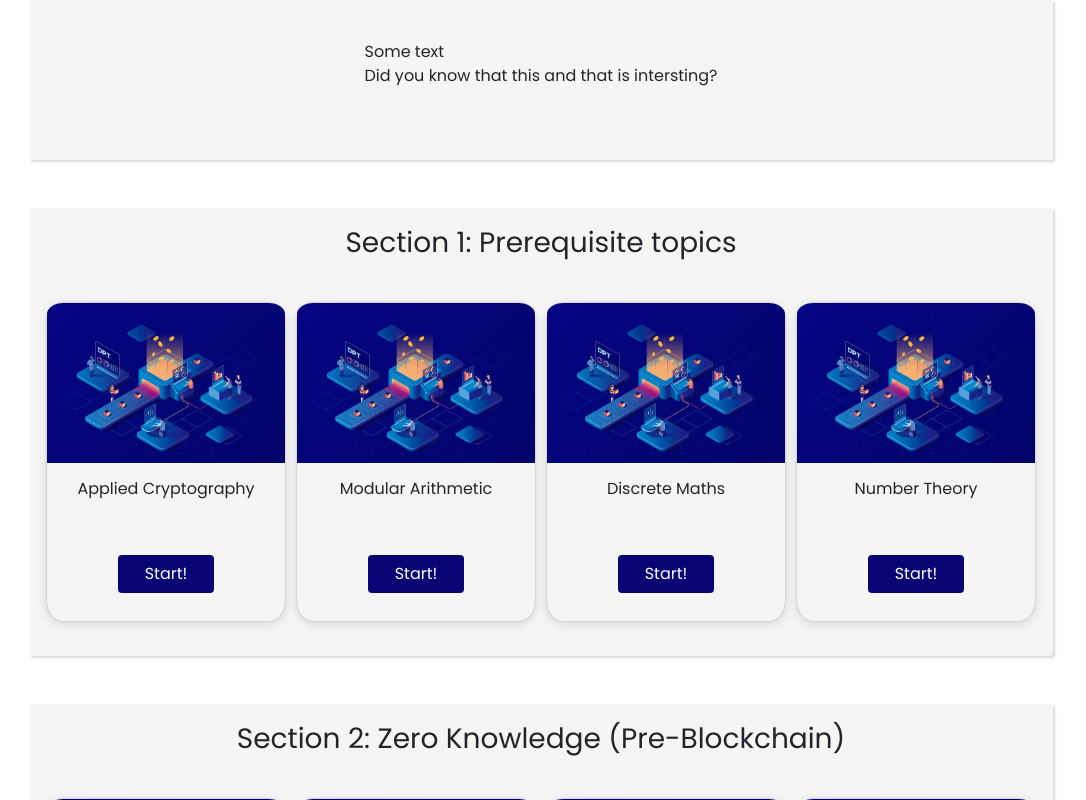
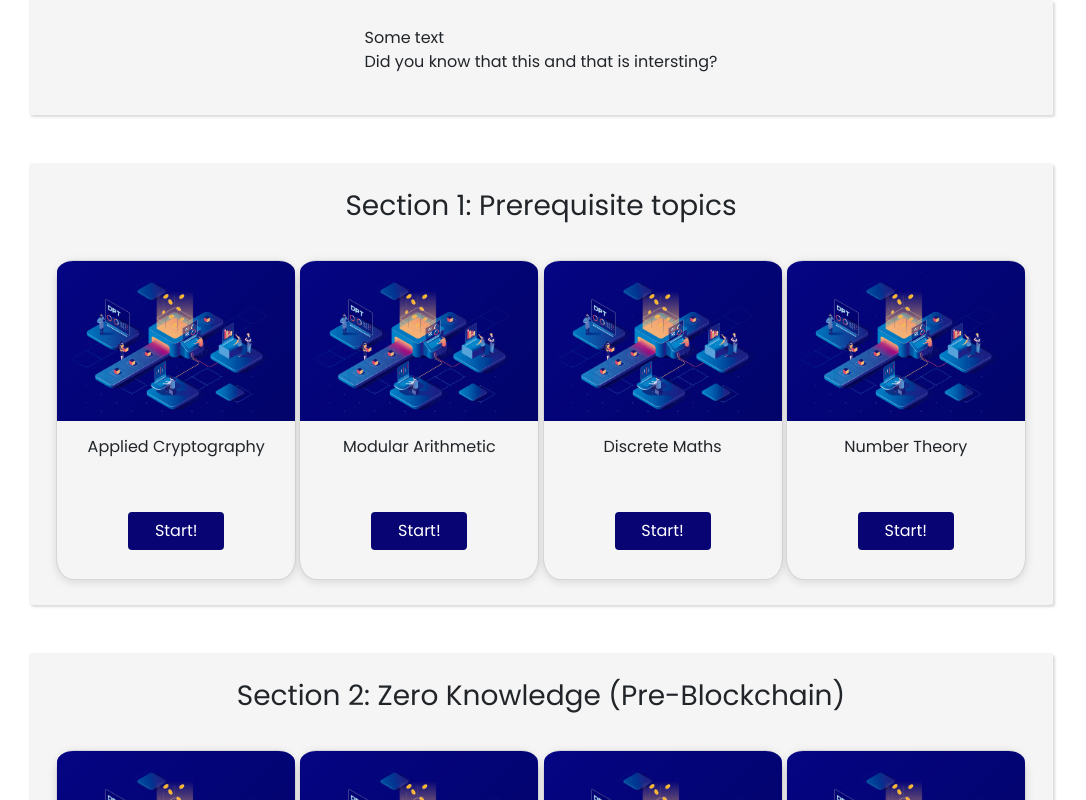
Before and after one commit to zepedrotrigo/zklands, a React (Create React App) app: page / in a window 1280 px wide. Shown: the top 800 px of the page, without its empty margins (99-1185 px from the left). Built offline with nearby package versions, Linux system fonts and the light colour scheme.

Commit message:
refactored container code to auto adjust to fit text

```diff
--- a/src/App.css
+++ b/src/App.css
@@ -5,7 +5,7 @@
 }
 
 .container {
-	height: 28rem;
+	height: 100%;
 	width: 80%;
 	background-color: whitesmoke;
 	text-align: left;
@@ -19,13 +19,11 @@
 	margin-bottom: 3rem;
 	box-shadow: rgba(0, 0, 0, 0.15) 1.95px 1.95px 2.6px;
 	border-radius: 0.5%;
-}
-
-.container-small {
-	height: 10rem;
+	padding: 2%;
 }
 
 .cardsGroup {
+	padding-top: 3%;
 	width: 100%;
 	display: flex;
 	flex-direction: row;
--- a/src/views/Home.js
+++ b/src/views/Home.js
@@ -4,7 +4,7 @@ import imgLab from '../img/lab.png'
 function Home() {
     return (
         <div>
-            <div className="container container-small">
+            <div className="container">
                 <p>Some text<br></br>Did you know that this and that is intersting?</p>
             </div>
             <div className="container">
```
Also changed, not shown: src/json/course_details.json (+1 -1 lines).
